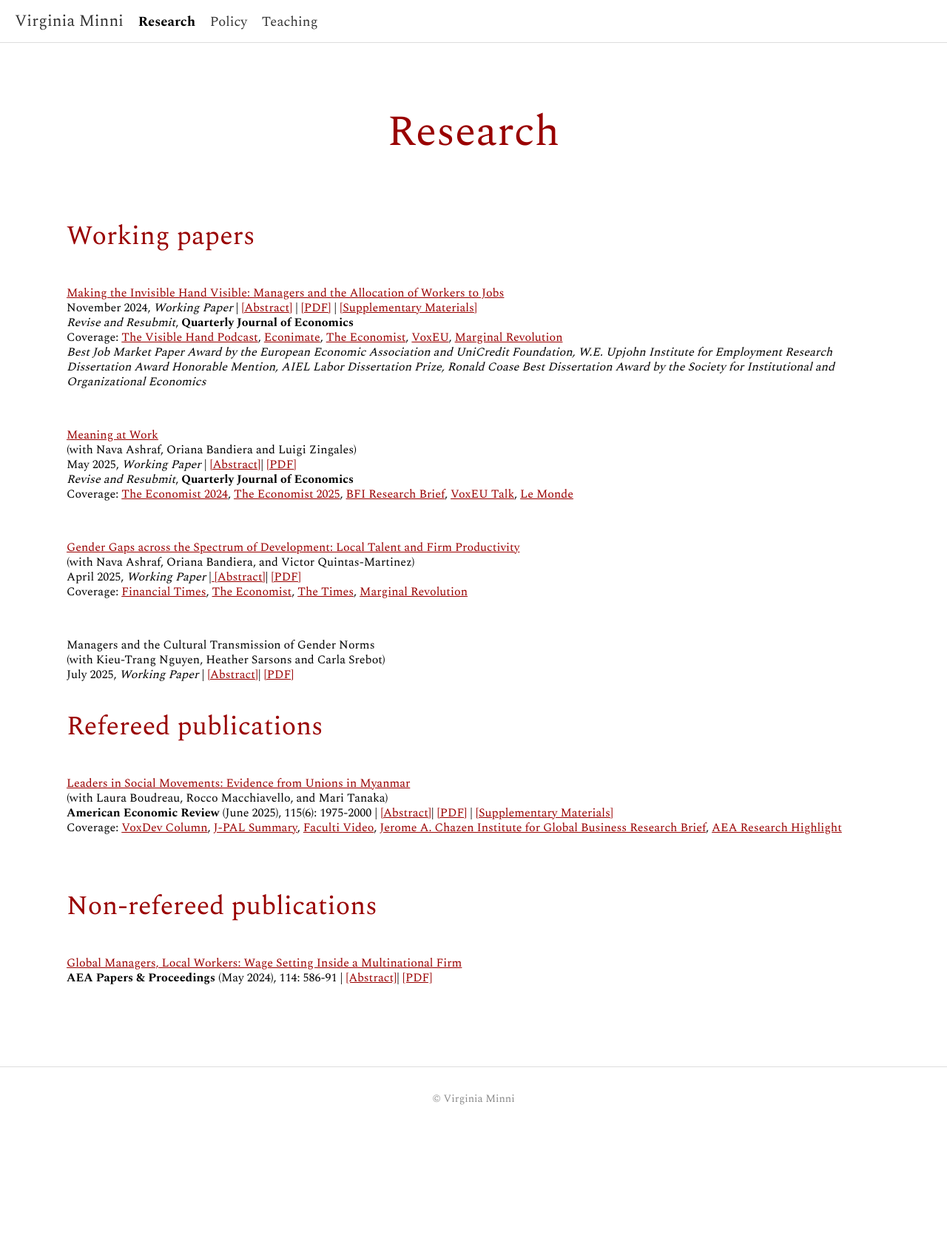
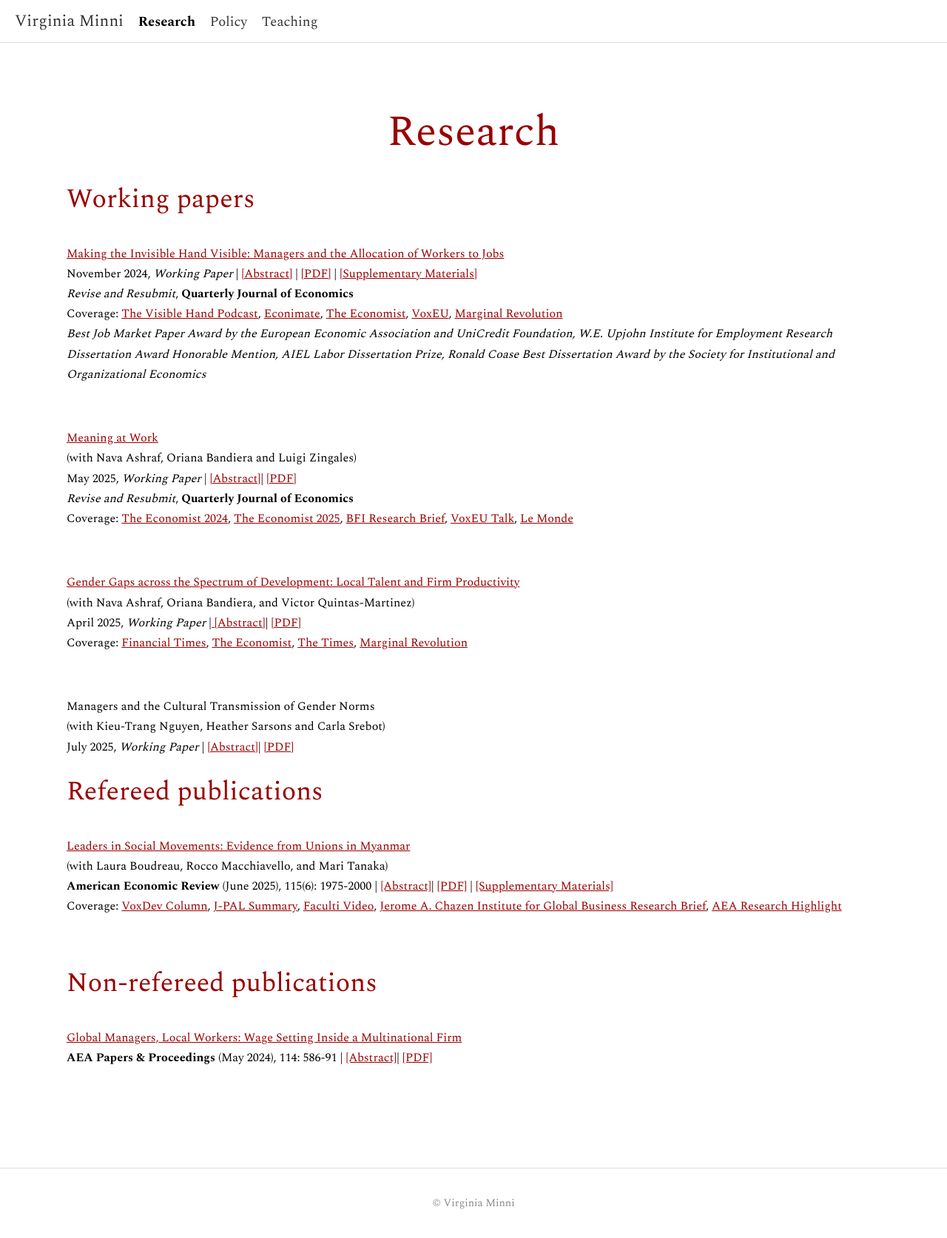
Before and after one commit to virginiaminni/virginiaminni.github.io, a Jekyll site: the page built from research.md, in a window 1280 px wide. Shown: the whole page at 74% size. Built offline with Jekyll 4.4.1, drawn with Linux system fonts in a browser that asks for light colours; before the commit the page ends 1519 px from its top, so only the background shows below that.

Commit message:
Update headeer spacing.css

```diff
--- a/assets/css/main.css
+++ b/assets/css/main.css
@@ -81,7 +81,7 @@ h1 {
     font-size: 58px;
     text-align: center;
     font-weight: normal;
-    margin-bottom: 60px;
+    /* margin-bottom: 60px; */
 }
 h2
 {
@@ -89,7 +89,7 @@ h2
     font-family: 'Spectral', serif;
     font-size: 36px;
     font-weight: normal;
-    margin-bottom: 36px;
+    /* margin-bottom: 36px; */
 }
 
 /* Links styling */
@@ -145,27 +145,11 @@ a {
 
 /* === Added styles to reduce vertical spacing === */
 
-/* Tighten spacing around headings */
-h3 {
-    margin-top: 0.3em;
-    margin-bottom: 0.3em;
+/* Reduce spacing between h1 and h2 */
+h1 {
+  margin-bottom: 10px; /* Default is usually 20px or more */
 }
 
-/* Reduce spacing for paragraphs */
-p {
-    margin-bottom: 0.3em;
-    line-height: 1.25;
+h2 {
+  margin-top: 10px; /* Default is often 30px or more */
 }
-
-/* Reduce margin of your abstract divs */
-#abstract-1, #abstract-4 {
-    margin-top: 5px !important;
-    margin-bottom: 5px !important;
-}
-
-/* Reduce spacing caused by <br> tags */
-br {
-    line-height: 0;
-    margin: 0;
-    padding: 0;
-}
```
